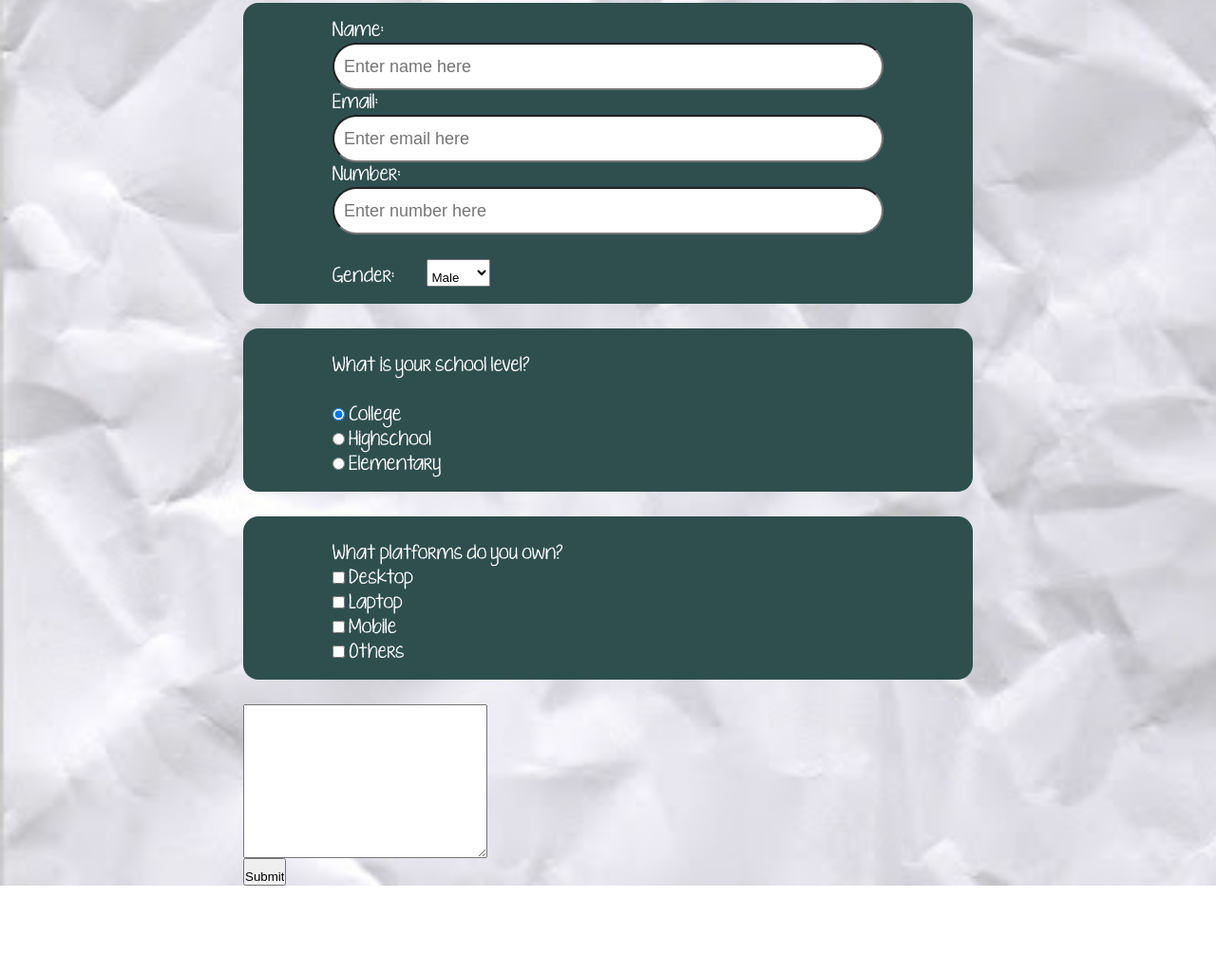
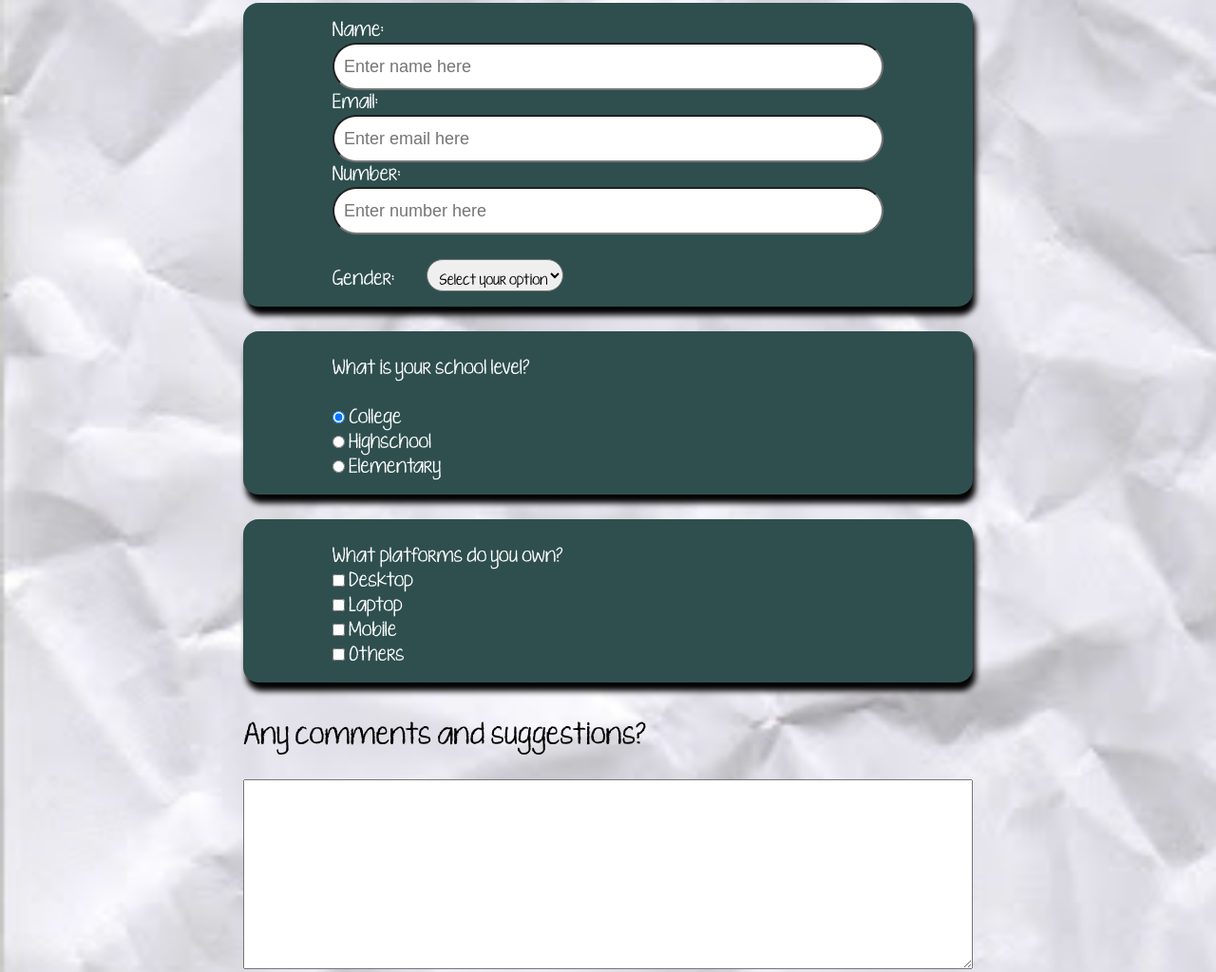
Before and after one commit to jhbvergara/FCC_Survey_Form, a plain HTML site: page index.html in a window 1280 px wide. Shown: the part 183-1207 px from the top of the page at 95% size. Before the commit the page ends 1116 px from the top, so only its background shows below. Drawn offline with Linux system fonts and the light colour scheme.

Commit message:
Improved styling for readability

```diff
--- a/index.html
+++ b/index.html
@@ -23,6 +23,7 @@
                     <br>
                     <label for="dropdown">Gender:</label>
                     <select name="gender" id="dropdown">
+                        <option value="" disabled selected>Select your option</option>
                         <option value="male">Male</option>
                         <option value="female">Female</option>
                         <option value="others">Others</option>
@@ -53,8 +54,9 @@
                         <label for="others">Others</label> <br>
                 </div> <br>
 
-
+                <p id="comments">Any comments and suggestions?</p> <br>
                 <textarea name="comments" id="comments" cols="30" rows="10"></textarea> <br>
+                <br>
                 <input id="submit" type="submit">
             </form>
         </div>
--- a/style.css
+++ b/style.css
@@ -38,6 +38,7 @@ body {
     text-align: center;
     width: 100%;
     background-color: #2f4f4f;
+    box-shadow: 3px 9px 6px black;
 }
 
 #survey-form {
@@ -54,6 +55,11 @@ body {
 }
 
 #dropdown {
+    padding-left: 8px;
+    font-family: 'kg-ten-thousand-reasons';
+    font-size: 12px;
+    border-radius: 24px;
+    outline: none;
     margin-left: 30px;
 }
 
@@ -61,4 +67,28 @@ body {
     border-radius: 16px;
     padding: 16px 0 16px 94px;
     background-color: #2f4f4f;
+    box-shadow: 3px 9px 6px black;
 }
+
+#comments {
+    font-family: 'kg-ten-thousand-reasons';
+    font-size: 24px;
+    color: black;
+}
+
+textarea {
+    font-family: 'kg-ten-thousand-reasons';
+    font-size: 18px;
+    padding: 12px;
+    width: 100%;
+    height: 200px;
+    outline: none;
+}
+
+#submit {
+    background-color: gold;
+    width: 100%;
+    font-family: 'kg-ten-thousand-reasons';
+    font-size: 24px;
+    margin-bottom: 50px;
+}
```
